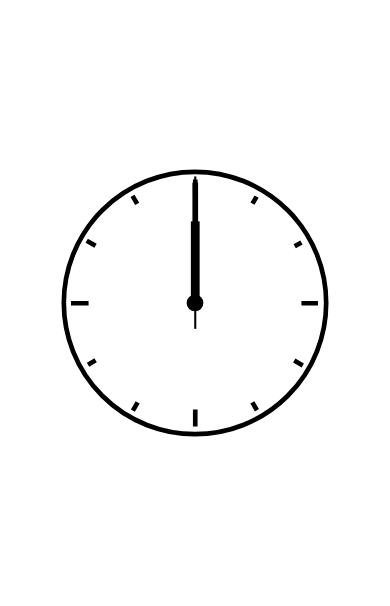
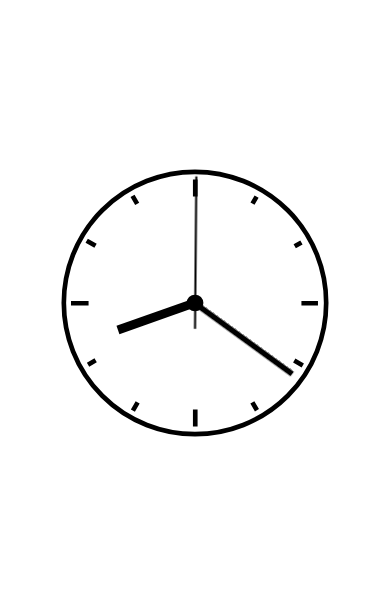
Before and after one commit to ilyas-elmarzak/C3_Training_DOM_Montre-Analogue, a plain HTML site: page index.html in a window 390 px wide. Shown: the part 37-643 px from the top of the page. Drawn offline with Linux system fonts and the light colour scheme.

Commit message:
Etablir le code JS
Etablir le code JS de la montre avec des aiguilles mobiles.

```diff
--- a/script.js
+++ b/script.js
@@ -1,24 +1,27 @@
-// Séléctionner les aiguilles de montre
-const AIGUILLEHR = document.querySelector("#hour");
-const AIGUILLEMIN = document.querySelector("#minute");
-const AIGUILLESEC = document.querySelector("#second");
 
-//Extraire l'heure actuel à l'aide de l'objet Date()
+// Constants that won't change through the script
+// #hour - target id for hour hand in the svg
+const HOURHAND = document.querySelector("#hour");
+const MINUTEHAND = document.querySelector("#minute");
+const SECONDHAND = document.querySelector("#second");
 
 
-//Ajouter l'heure , minite , seconde  dans des varaiables
+function run_the_clock(){
+  var date = new Date();
+  let hr = date.getHours();
+  let min = date.getMinutes();
+  let sec = date.getSeconds();
+  console.log("Hour: "+hr+ " Minute: "+ min + " Second: "+ sec);
+
+  let hrPosition = hr*360/12 + ((min * 360/60)/12) ;
+  let minPosition = (min * 360/60) + (sec* 360/60)/60;
+  let secPosition = sec * 360/60;
+
+  //Then we need to apply these numbers as degrees in the inline styles for transform on each of the objects.
+  HOURHAND.style.transform = "rotate(" + hrPosition + "deg)";
+  MINUTEHAND.style.transform = "rotate(" + minPosition + "deg)";
+  SECONDHAND.style.transform = "rotate(" + secPosition + "deg)";
+}
 
 
-
-// Calculer de degré de mouvement de l'aiguille heure, de l'aiguille minute, de l'aiguille seconde
-// Hint : Tous les aiguilles doivent se déplacer chaque second selon un degré
-
-
-// Déplacer les aiguilles
-function demarrerLaMontre() {
-
-
-
-}
-// Exercuter la fonction chaque second
-var interval = setInterval(demarrerLaMontre, 1000);
+var interval = setInterval(run_the_clock, 1000);
```
Also changed, not shown: index.html (+0 -1 lines).
